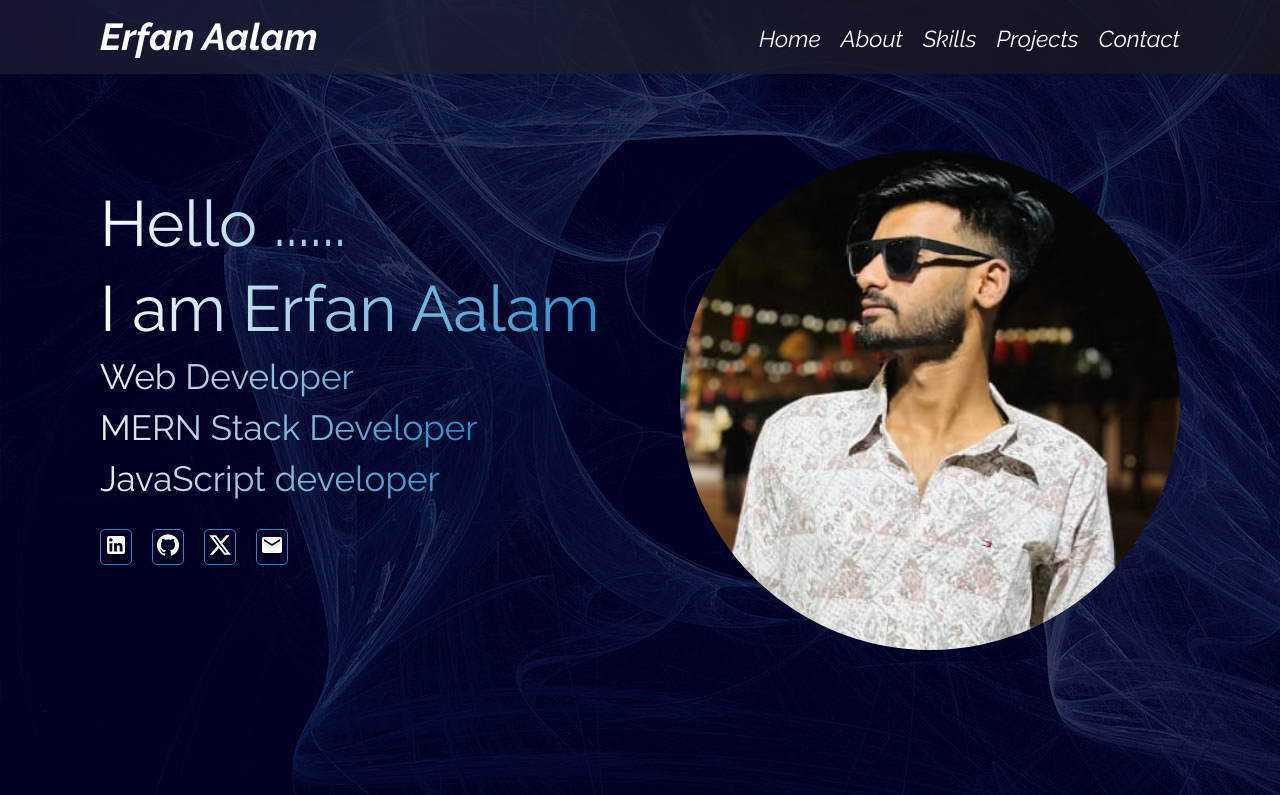
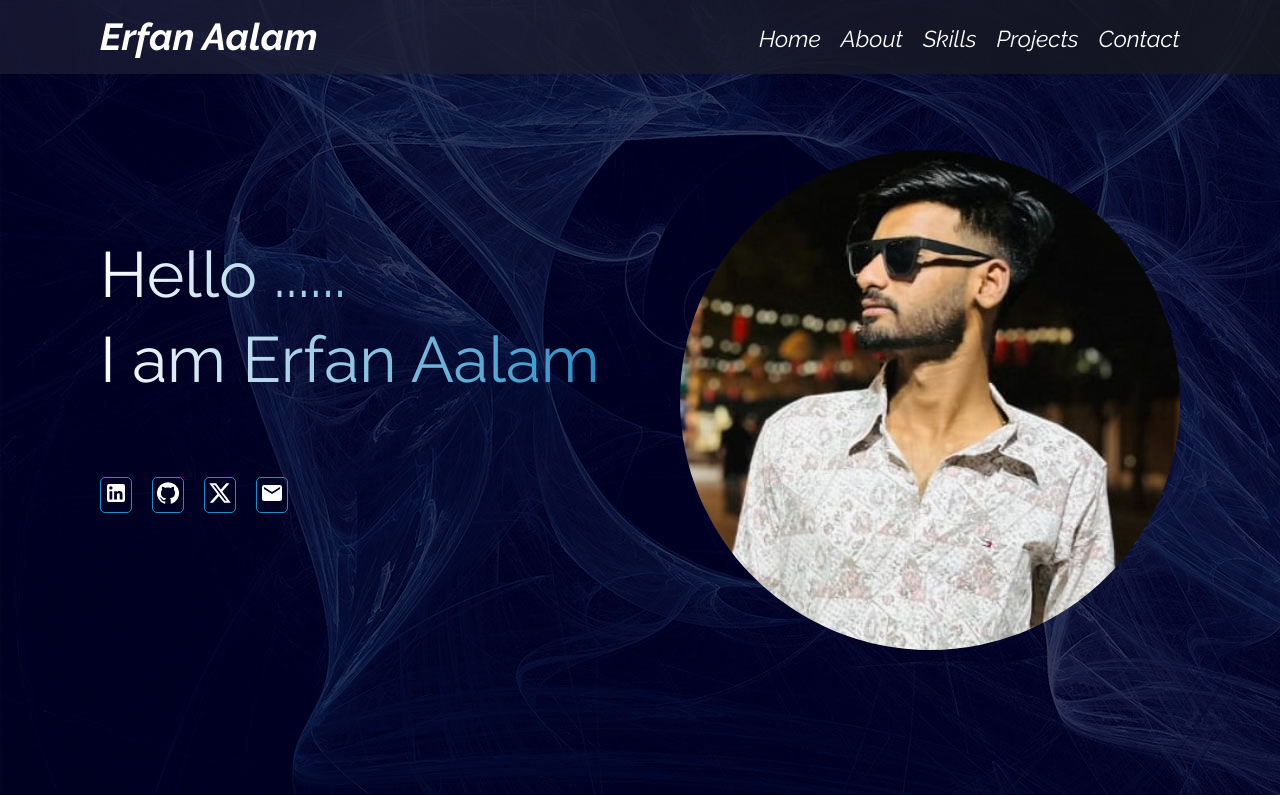
Before and after one commit to ErfanAalam/Erfan_Aalam, a React (Vite) app: page / in a window 1280 px wide. Shown: the top 795 px of the page. Built offline with nearby package versions, Linux system fonts and the light colour scheme.

Commit message:
main jsx updated

```diff
--- a/src/components/Main.css
+++ b/src/components/Main.css
@@ -15,11 +15,13 @@ section {
 
 .detail {
   margin-bottom: 10px;
+  height: 40px;
+  transition: visibility 0.2s linear;
   font-size: 35px;
-  width: 10%;
+  /* width: 10%; */
   overflow: hidden;
-  animation: text 4s steps(15) infinite alternate;
-  text-wrap: nowrap;
+  /* animation: text 4s steps(15) infinite alternate; */
+  /* text-wrap: nowrap; */
   background: linear-gradient(to right, rgb(240, 237, 237), rgb(30, 140, 199));
   background-clip: content-box;
   -webkit-background-clip: text;
@@ -62,7 +64,7 @@ section {
 }
 
 
-
+/*
 @keyframes text {
   0% {
     width: 0ch;
@@ -75,7 +77,7 @@ section {
   100% {
     width: 0ch;
   }
-}
+} */
 
 @media (max-width: 780px){
 
@@ -109,8 +111,8 @@ section {
 
   .detail {
     margin-bottom: 10px;
-    font-size: 18px;
-    width: 10%;
+    font-size: 10px;
+    width: 120%;
   }
 
   .details {
@@ -126,7 +128,7 @@ section {
 @media (max-width: 1200px) {
 
   .details {
-    width: 300px;
+    width: 100%;
     padding-bottom: 50px;
   }
 
--- a/src/components/Main.jsx
+++ b/src/components/Main.jsx
@@ -4,37 +4,69 @@ import LinkedInIcon from "@mui/icons-material/LinkedIn";
 import GitHubIcon from "@mui/icons-material/GitHub";
 import XIcon from "@mui/icons-material/X";
 import MailIcon from "@mui/icons-material/Mail";
-import {motion} from 'framer-motion'
+import { motion } from 'framer-motion'
+import { useState, useEffect } from "react";
 
 
 
 const Main = () => {
+
+  const phrases = ["Web Developer", "MERN Stack  Developer", "JavaScript Developer"];
+  const [currentPhrase, setCurrentPhrase] = useState([]);
+  const [visible, setVisible] = useState(true);
+  const [index, setIndex] = useState(0);
+  const [charIndex, setCharIndex] = useState(0);
+  const [isBuilding, setIsBuilding] = useState(true);
+
+  useEffect(() => {
+    const words = phrases[index].split(" ").map(word => word.split(""));
+
+    const interval = setInterval(() => {
+      if (isBuilding) {
+        if (charIndex < words.flat().length) {
+          setCurrentPhrase((prev) => [...prev, words.flat()[charIndex]]);
+          setCharIndex(charIndex + 1);
+        } else {
+          setIsBuilding(false);
+          setTimeout(() => setVisible(false), 10000000); // wait a bit before disappearing
+        }
+      } else {
+        if (currentPhrase.length > 0) {
+          setCurrentPhrase((prev) => prev.slice(0, -1));
+        } else {
+          setVisible(true);
+          setIsBuilding(true);
+          setCharIndex(0);
+          setIndex((prevIndex) => (prevIndex + 1) % phrases.length);
+        }
+      }
+    }, 100); // Adjust the interval time for displaying each character
+
+    return () => clearInterval(interval);
+  }, [currentPhrase, index, isBuilding, charIndex]);
+
   return (
     <>
       <section>
         <motion.div className="details"
-        animate={{x:0 }}
-        initial={{x:-1000 }}
-        transition={{duration:0.6}}
+          animate={{ x: 0 }}
+          initial={{ x: -1000 }}
+          transition={{ duration: 0.6 }}
         >
 
           <div className="name">
             Hello ......
           </div>
           <div className="name">
-           I am Erfan Aalam
+            I am Erfan Aalam
 
           </div>
 
-          <div className="detail">
-            Web Developer
-          </div>
-          <div className="detail">
-            MERN Stack Developer
-          </div>
-          <div className="detail">
-            JavaScript developer
-          </div>
+          {/* <div className="details"> */}
+            <div className="detail" style={{ visibility: visible ? 'visible' : 'hidden' }}>
+            {currentPhrase.join("")}
+            </div>
+          {/* </div> */}
 
           <div className="icons">
             <div className="icon">
@@ -64,9 +96,9 @@ const Main = () => {
         </motion.div>
 
         <motion.div className="image"
-        animate={{x:0 }}
-        initial={{x:1000 }}
-        transition={{duration:0.6}}
+          animate={{ x: 0 }}
+          initial={{ x: 1000 }}
+          transition={{ duration: 0.6 }}
         ></motion.div>
       </section>
     </>
```
Also changed, not shown: 1 other file (tests, documents, lock files or other folders).
